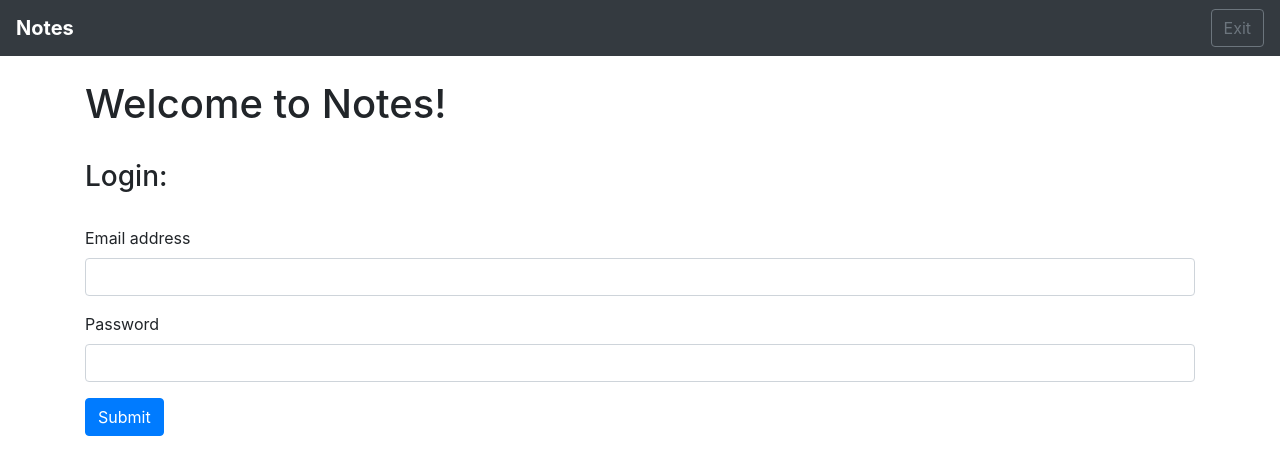
After one commit to scarianjoy/Notes_app, a Django app: page /welcome in a window 1280 px wide. The commit adds this page. Shown: the top 475 px of the page. Run offline with Django 3.2, Linux system fonts and the light colour scheme; some libraries are stand-ins or nearby versions.

Commit message:
welcome page added

```diff
--- a/Notes_app/settings.py
+++ b/Notes_app/settings.py
@@ -81,7 +81,6 @@ DATABASES = {
     }
 }
 
-
 # Password validation
 # https://docs.djangoproject.com/en/3.0/ref/settings/#auth-password-validators
 
--- a/notes_list_app/templates/base.html
+++ b/notes_list_app/templates/base.html
@@ -16,15 +16,17 @@
   </head>
   <body>
     <nav class="navbar navbar-expand-lg navbar-dark bg-dark">
-        <a class="navbar-brand" href="{% url 'home' %}">Notes</a>
+        <a class="navbar-brand" href="{% url 'home' %}"><b>Notes</b></a>
         <button class="navbar-toggler" type="button" data-toggle="collapse" data-target="#navbarSupportedContent" aria-controls="navbarSupportedContent" aria-expanded="false" aria-label="Toggle navigation">
           <span class="navbar-toggler-icon"></span>
         </button>
+
 
         <div class="collapse navbar-collapse" id="navbarSupportedContent">
           <ul class="navbar-nav mr-auto">
 
           </ul>
+          <a class="btn btn-outline-secondary" href="{% url 'welcome' %}" role="button">Exit</a>
           <!-- <form class="form-inline my-2 my-lg-0" method="POST">
               {% csrf_token %}
             <input class="form-control mr-sm-2" type="search" placeholder="Add Note" aria-label="note" name = "item">
--- /dev/null
+++ b/notes_list_app/templates/welcome.html
@@ -0,0 +1,21 @@
+{% extends 'base.html' %}
+
+{% block content %}
+
+<h1>Welcome to Notes!</h1>
+<br/>
+<h3>Login:</h3>
+<br/>
+<form>
+    <div class="form-group">
+      <label for="exampleInputEmail1">Email address</label>
+      <input type="email" class="form-control" id="exampleInputEmail1" aria-describedby="emailHelp">
+    </div>
+    <div class="form-group">
+      <label for="exampleInputPassword1">Password</label>
+      <input type="password" class="form-control" id="exampleInputPassword1">
+    </div>
+    <a class="btn btn-primary" href="{% url 'home' %}" role="button">Submit</a>
+  </form>
+
+  {% endblock %}
--- a/notes_list_app/urls.py
+++ b/notes_list_app/urls.py
@@ -1,9 +1,10 @@
 from django.urls import path
 from . import views
 urlpatterns = [
-     path('', views.home, name = 'home'),
+     path('home', views.home, name = 'home'),
      path('delete/<list_id>', views.delete, name = 'delete'),
      path('cross_off/<list_id>', views.cross_off, name = 'cross_off'),
      path('uncross/<list_id>', views.uncross, name = 'uncross'),
      path('edit/<list_id>', views.edit, name='edit'),
+     path('welcome', views.welcome, name='welcome')
 ]
--- a/notes_list_app/views.py
+++ b/notes_list_app/views.py
@@ -48,6 +48,10 @@ def edit(request, list_id):
         return render(request, 'edit.html', {'item': item})
 
 
+def welcome(request):
+    return render(request, 'welcome.html')
+
+
 def cross_off(request, list_id):
     item  = List.objects.get(pk=list_id)
     item.completed = True
```
Also changed, not shown: db.sqlite3, notes_list_app/forms.py (line endings or trailing spaces).
